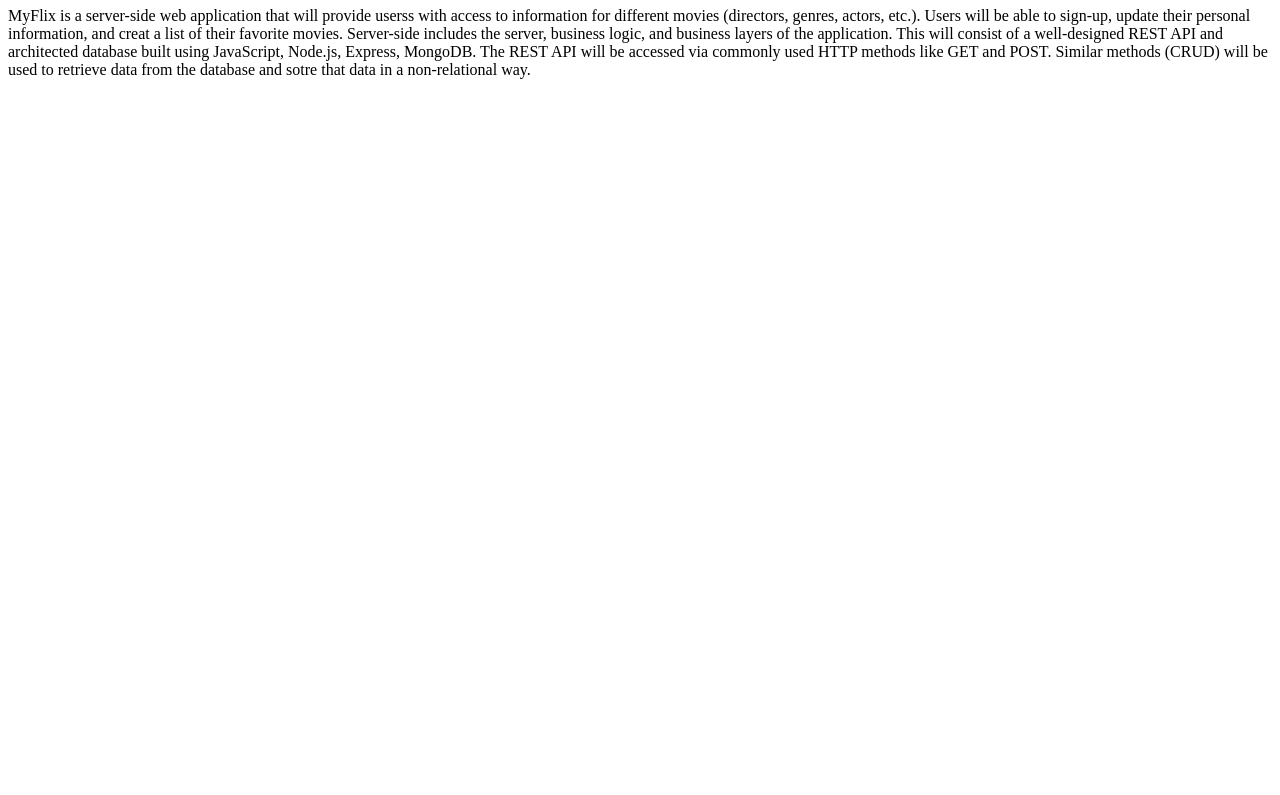
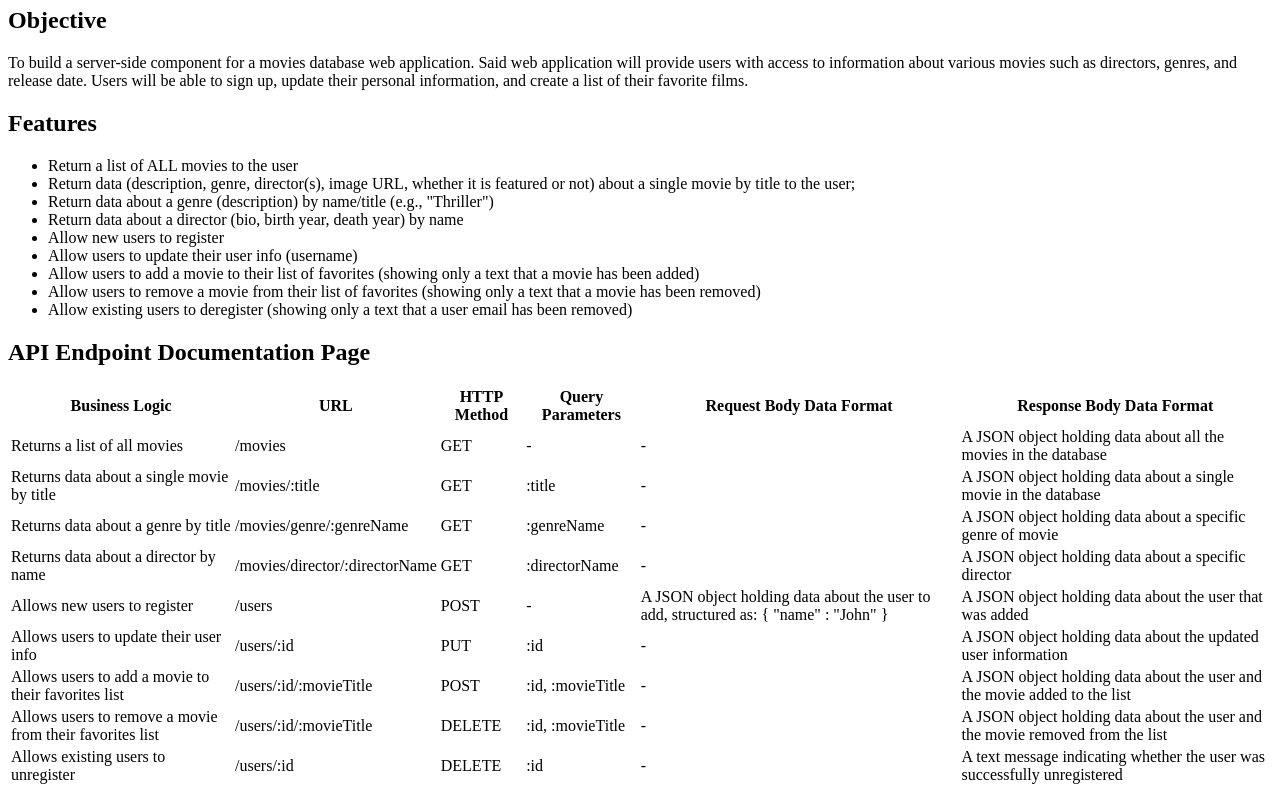
Before and after one commit to EJQuezada/movie_api, a website: page documentation.html in a window 1280 px wide. Shown: the part 73-868 px from the top of the page. Before the commit the page ends 800 px from the top, so only its background shows below. Drawn offline with Linux system fonts and the light colour scheme.

Commit message:
Update dodumentation page with table of features

```diff
--- a/documentation.html
+++ b/documentation.html
@@ -3,13 +3,125 @@
 <html lang="en" dir="ltr">
     <head>
         <meta charset="utf-8">
-        <title>DOCUMENTATION</title>
+        <title>MyFlix Movie App</title>
     </head>
     <body>
-        <h1> Documentation Page</h1>
-        <p> MyFlix is a server-side web application that will provide userss with access to information for different movies (directors, genres, actors, etc.). Users will be able to sign-up, update their personal information, and creat a list of their favorite movies.
+        <div>
+        <h1>MyFlix Movie API</h1>
+            <h2>Objective</h2>
+                <p>
+                    To build a server-side component for a movies database web application. Said web application will provide users with access to information about various movies such as directors, genres, and release date. Users will be able to sign up, update their personal information, and create a list of their favorite films.
+                </p>
 
-            Server-side includes the server, business logic, and business layers of the application.  This will consist of a well-designed REST API and architected database built using JavaScript, Node.js, Express, MongoDB. The REST API will be accessed via commonly used HTTP methods like GET and POST. Similar methods (CRUD) will be used to retrieve data from the database and sotre that data in a non-relational way.
-        </p>
+            <h2>Features</h2>
+                <ul>
+                    <li>Return a list of ALL movies to the user</li>
+                    <li>Return data (description, genre, director(s), image URL, whether it is featured or not) about a single movie by title to the user;</li>
+                    <li>Return data about a genre (description) by name/title (e.g., "Thriller")</li>
+                    <li>Return data about a director (bio, birth year, death year) by name</li>
+                    <li>Allow new users to register</li>
+                    <li>Allow users to update their user info (username)</li>
+                    <li>Allow users to add a movie to their list of favorites (showing only a text that a movie has been added)</li>
+                    <li>Allow users to remove a movie from their list of favorites (showing only a text that a movie has been removed)</li>
+                    <li>Allow existing users to deregister (showing only a text that a user email has been removed)</li>
+                </ul>
+        </div>
+        <h2> API Endpoint Documentation Page</h2>
+
+        <table class="table">
+            <thead>
+                <tr>
+                    <th>Business Logic</th>
+                    <th>URL</th>
+                    <th>HTTP Method</th>
+                    <th>Query Parameters</th>
+                    <th>Request Body Data Format</th>
+                    <th>Response Body Data Format</th>
+                </tr>
+            </thead>
+
+            <tbody>
+                <tr>
+                    <td>Returns a list of all movies</td>
+                    <td>/movies</td>
+                    <td>GET</td>
+                    <td>-</td>
+                    <td>-</td>
+                    <td>A JSON object holding data about all the movies in the database</td>
+                </tr>
+
+                <tr>
+                    <td>Returns data about a single movie by title</td>
+                    <td>/movies/:title</td>
+                    <td>GET</td>
+                    <td>:title</td>
+                    <td>-</td>
+                    <td>A JSON object holding data about a single movie in the database</td>
+                </tr>
+
+                <tr>
+                    <td>Returns data about a genre by title</td>
+                    <td>/movies/genre/:genreName</td>
+                    <td>GET</td>
+                    <td>:genreName</td>
+                    <td>-</td>
+                    <td>A JSON object holding data about a specific genre of movie</td>
+                </tr>
+
+                <tr>
+                    <td>Returns data about a director by name</td>
+                    <td>/movies/director/:directorName</td>
+                    <td>GET</td>
+                    <td>:directorName</td>
+                    <td>-</td>
+                    <td>A JSON object holding data about a specific director</td>
+                </tr>
+
+                <tr>
+                    <td>Allows new users to register</td>
+                    <td>/users</td>
+                    <td>POST</td>
+                    <td>-</td>
+                    <td>A JSON object holding data about the user to add, structured as: { "name" : "John" }</td>
+                    <td>A JSON object holding data about the user that was added</td>
+                </tr>
+
+                <tr>
+                    <td>Allows users to update their user info</td>
+                    <td>/users/:id</td>
+                    <td>PUT</td>
+                    <td>:id</td>
+                    <td>-</td>
+                    <td>A JSON object holding data about the updated user information</td>
+                </tr>
+
+                <tr>
+                    <td>Allows users to add a movie to their favorites list</td>
+                    <td>/users/:id/:movieTitle</td>
+                    <td>POST</td>
+                    <td>:id, :movieTitle</td>
+                    <td>-</td>
+                    <td>A JSON object holding data about the user and the movie added to the list</td>
+                </tr>
+
+                <tr>
+                    <td>Allows users to remove a movie from their favorites list</td>
+                    <td>/users/:id/:movieTitle</td>
+                    <td>DELETE</td>
+                    <td>:id, :movieTitle</td>
+                    <td>-</td>
+                    <td>A JSON object holding data about the user and the movie removed from the list</td>
+                </tr>
+
+                <tr>
+                    <td>Allows existing users to unregister</td>
+                    <td>/users/:id</td>
+                    <td>DELETE</td>
+                    <td>:id</td>
+                    <td>-</td>
+                    <td>A text message indicating whether the user was successfully unregistered</td>
+                </tr>
+            </tbody>
+        </table>
     </body>
 </html>
```
